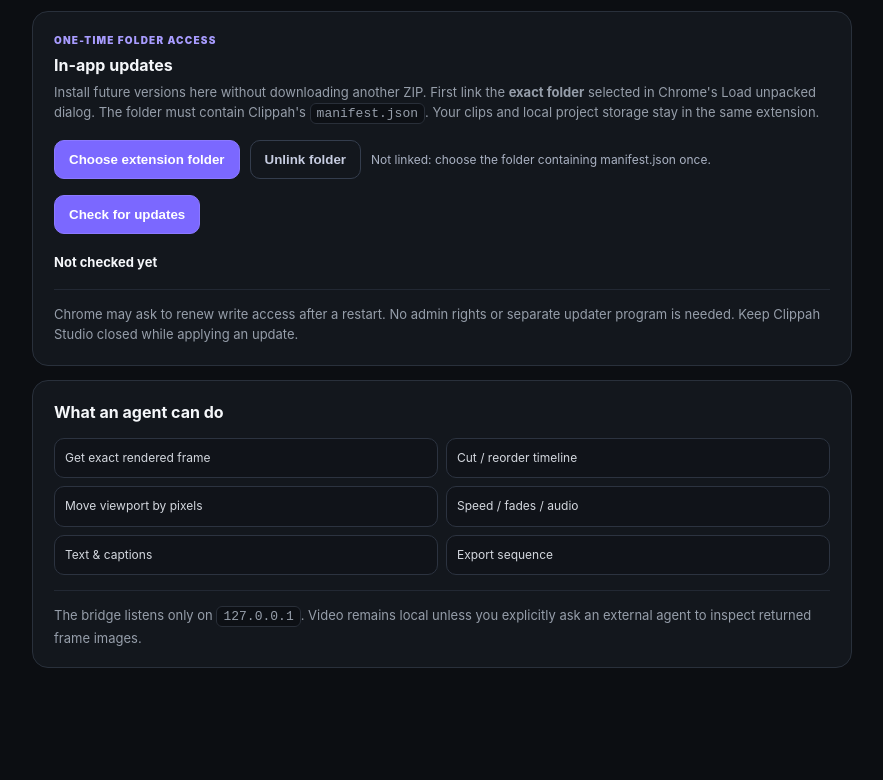
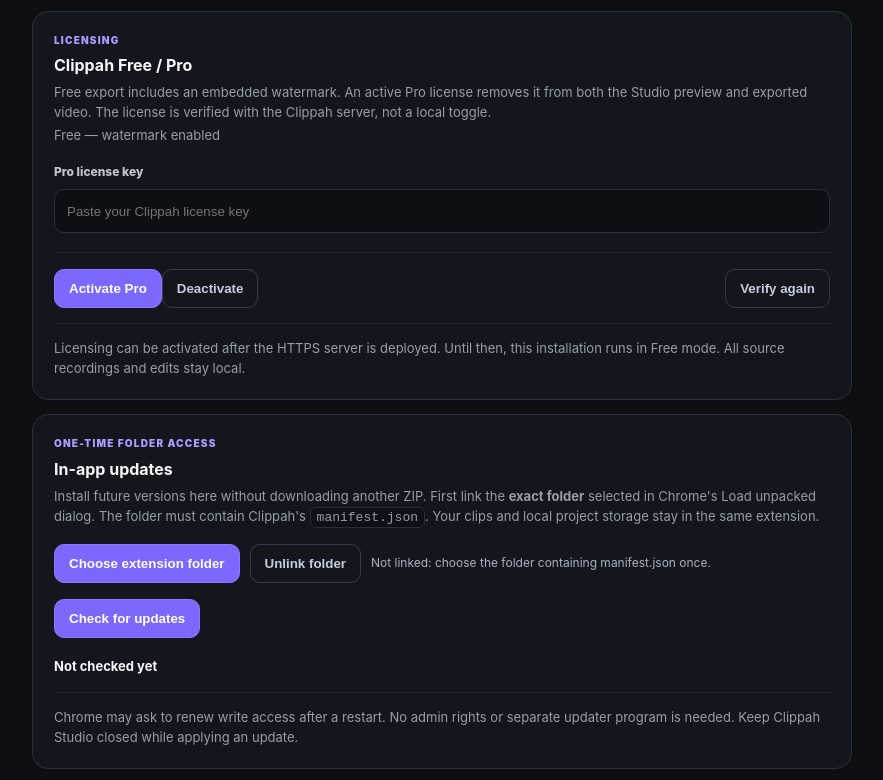
Before and after one commit to SirPaul-code/Clippah, a browser extension: page options.html in a window 1280 px wide. Shown: the part 1190-1970 px from the top of the page, without its empty margins (198-1081 px from the left). Before the commit the page ends 1912 px from the top, so only its background shows below. Drawn offline with Linux system fonts and the light colour scheme.

Commit message:
Integrate license verification and free canvas watermark into Studio and Settings

```diff
--- a/options.html
+++ b/options.html
@@ -38,6 +38,16 @@
     </section>
 
     <section class="card">
+      <span class="eyebrow">LICENSING</span>
+      <h2>Clippah Free / Pro</h2>
+      <p>Free export includes an embedded watermark. An active Pro license removes it from both the Studio preview and exported video. The license is verified with the Clippah server, not a local toggle.</p>
+      <p id="license-status" class="license-status" aria-live="polite">Free — watermark enabled</p>
+      <div class="field"><label for="license-key">Pro license key</label><input id="license-key" type="password" placeholder="Paste your Clippah license key" autocomplete="off" spellcheck="false"></div>
+      <div class="status-row"><button id="license-activate" type="button">Activate Pro</button><button id="license-deactivate" class="secondary-button" type="button">Deactivate</button><span class="spacer"></span><button id="license-refresh" class="secondary-button" type="button">Verify again</button></div>
+      <p class="note">Licensing can be activated after the HTTPS server is deployed. Until then, this installation runs in Free mode. All source recordings and edits stay local.</p>
+    </section>
+
+    <section class="card">
       <span class="eyebrow">ONE-TIME FOLDER ACCESS</span>
       <h2>In-app updates</h2>
       <p>Install future versions here without downloading another ZIP. First link the <strong>exact folder</strong> selected in Chrome's Load unpacked dialog. The folder must contain Clippah's <code>manifest.json</code>. Your clips and local project storage stay in the same extension.</p>
@@ -62,6 +72,7 @@
       <p class="note">The bridge listens only on <code>127.0.0.1</code>. Video remains local unless you explicitly ask an external agent to inspect returned frame images.</p>
     </section>
   </main>
+  <script src="license.js"></script>
   <script src="options.js"></script>
   <script src="updater.js"></script>
 </body>
```
